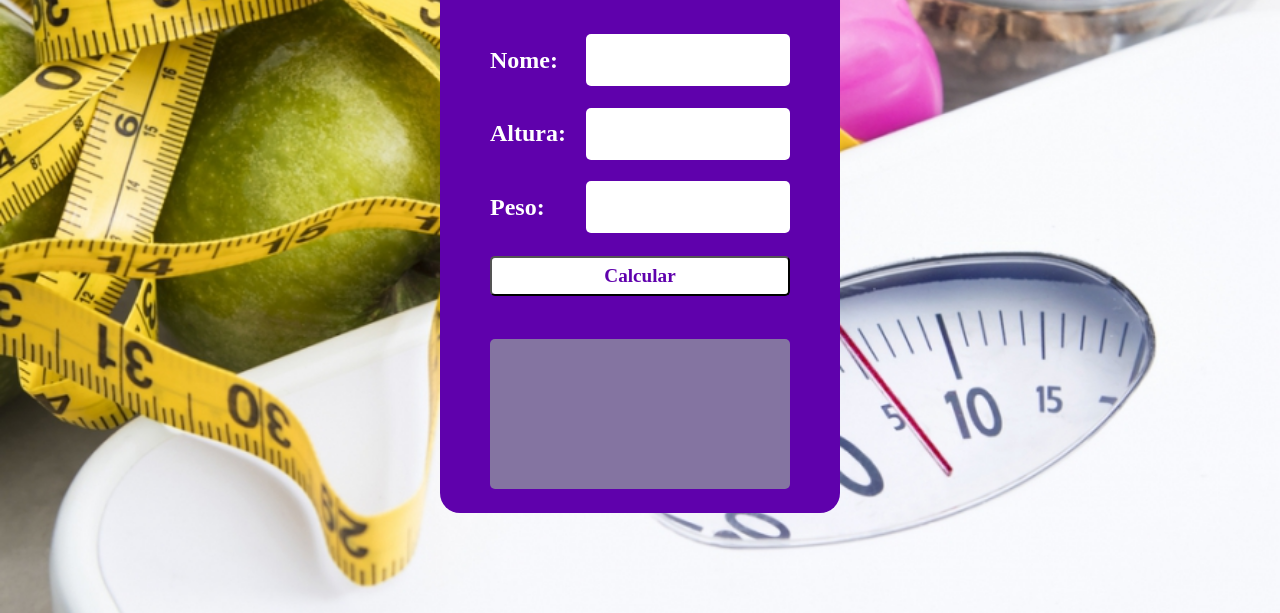
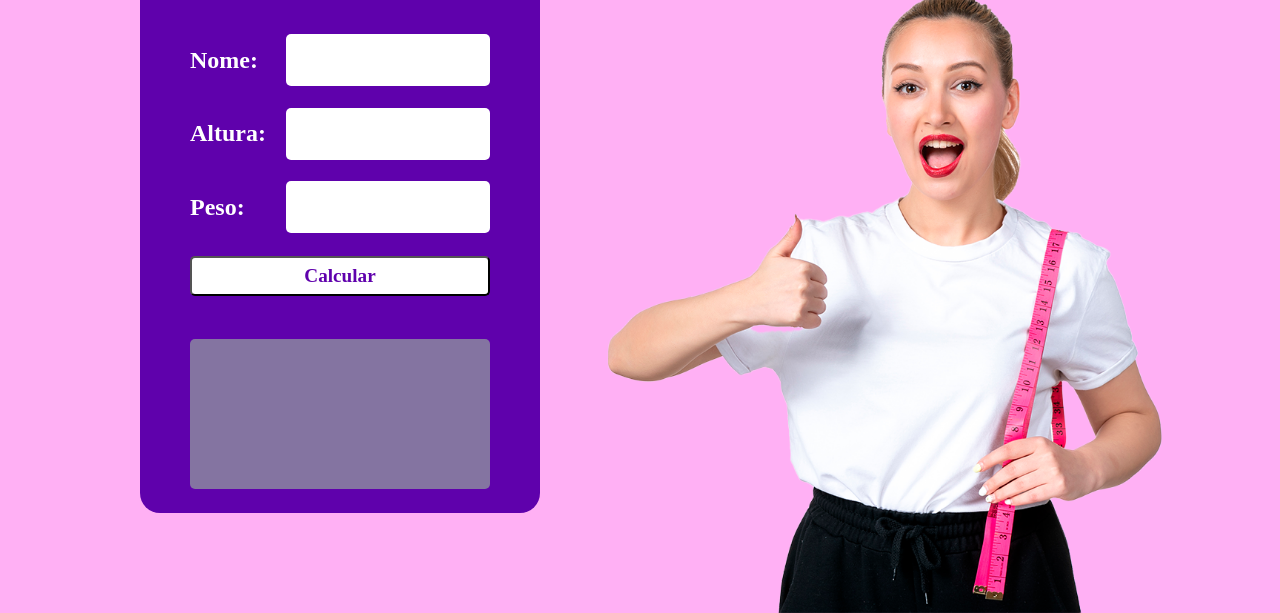
Before and after one commit to Keven1995/projeto_imc, a plain HTML site: page Calculadora/index.html in a window 1280 px wide. Shown: the part 187-800 px from the top of the page. Drawn offline with Linux system fonts and the light colour scheme.

Commit message:
atualizacao 1

```diff
--- a/Calculadora/style.css
+++ b/Calculadora/style.css
@@ -17,9 +17,10 @@ body{
     margin: 0;
     height: 100vh;
     display: flex;
-    justify-content: center;
+    justify-content: flex-start;
     align-items: center;
     position: relative;
+    margin-left: 140px;
 }
 
 .container {
@@ -40,7 +41,7 @@ body{
     left: 0;
     width: 100%;
     height: 100%;
-    background-image: url('./img/GanhoPeso.jpg');
+    background-image: url('./img/img-6.png');
     background-size: cover;
     background-repeat: no-repeat;
     background-position: center;
```
Also changed, not shown: Calculadora/img/13344f40-b99e-11ed-835a-993542f69658.jpg (deleted), Calculadora/img/GanhoPeso.jpg (deleted), Calculadora/img/_104620698_prmo_imc_br-nc.png (deleted), Calculadora/img/imc-830x462.jpg (deleted), Calculadora/img/img-6.png (added), Calculadora/img/img-7.png (added), 5 other files.
